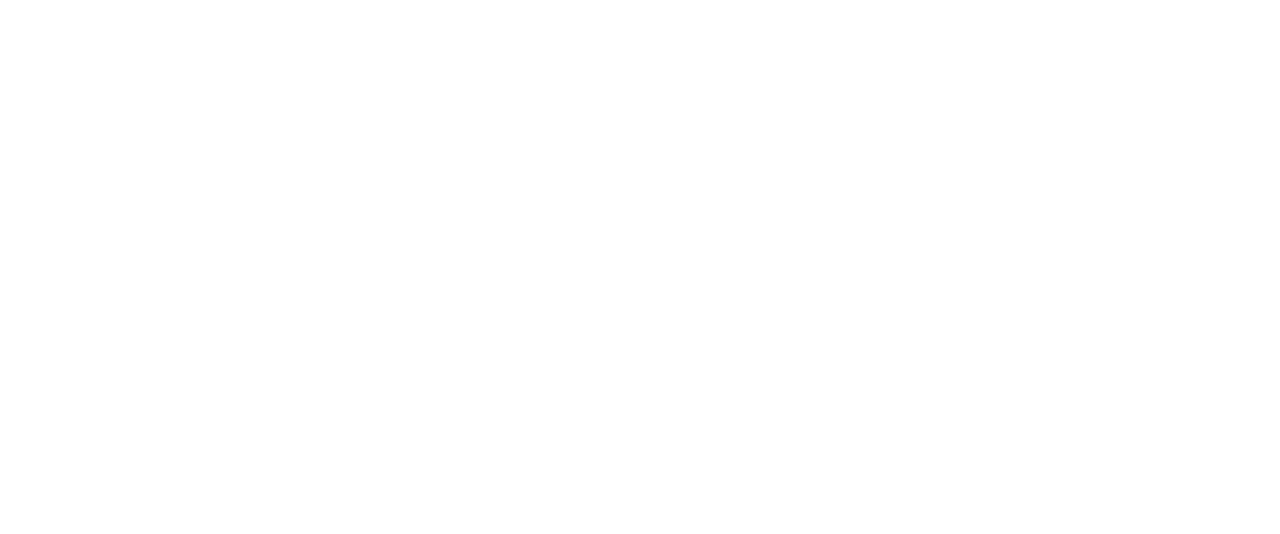
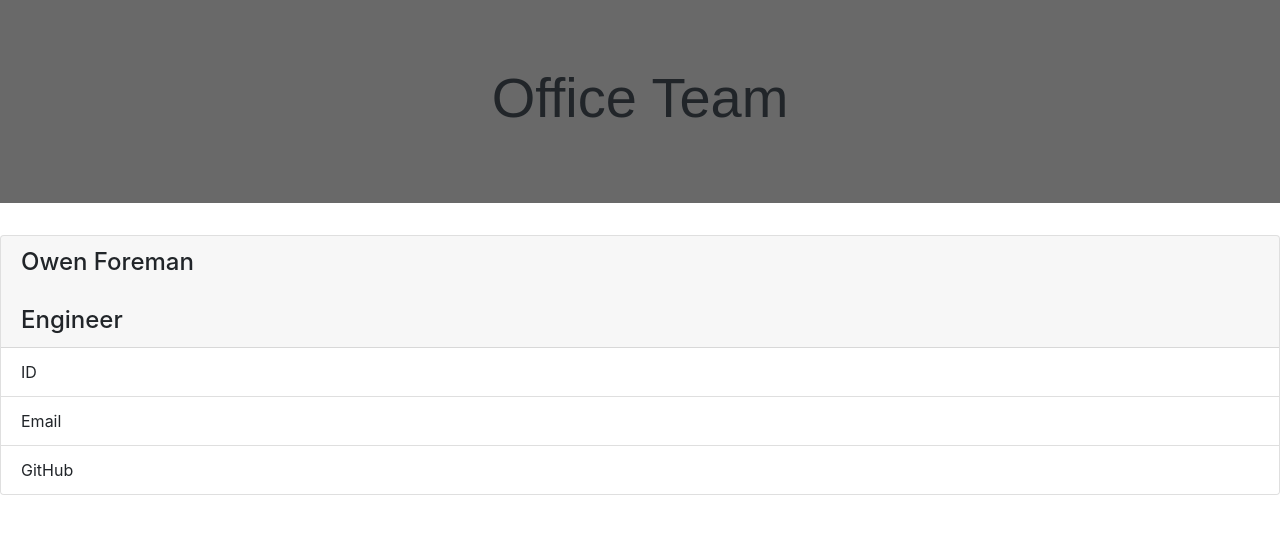
Before and after one commit to owenforeman1/Office-Team-Profile-Generator, a website: page dist/index.html in a window 1280 px wide. Drawn offline with nearby package versions, Linux system fonts and the light colour scheme.

Commit message:
html start

```diff
--- a/dist/index.html
+++ b/dist/index.html
@@ -4,9 +4,25 @@
   <meta charset="UTF-8">
   <meta http-equiv="X-UA-Compatible" content="IE=edge">
   <meta name="viewport" content="width=device-width, initial-scale=1.0">
+  <link rel="stylesheet" href="https://cdn.jsdelivr.net/npm/bootstrap@4.3.1/dist/css/bootstrap.min.css" integrity="sha384-ggOyR0iXCbMQv3Xipma34MD+dH/1fQ784/j6cY/iJTQUOhcWr7x9JvoRxT2MZw1T" crossorigin="anonymous">
+
+  <link rel="stylesheet" href="./style.css">
   <title>Team Page</title>
 </head>
+<header >
+  <div class="jumbotron jumbotron-fluid" style="    background-color: dimgray; font-family: 'Signika', sans-serif;">
+  <div class="container ">
+    <h1 class="display-4" style="text-align: center; ">Office Team</h1>
+  </div>
+</header>
 <body>
-
+  <div class="card mx-auto" style="width: 18 rem">
+  <h4 class="card-header">Owen Foreman <br /> <br /> Engineer</h4>
+  <ul class="list-group list-group-flush">
+    <li class="list-group-item">ID</li>
+    <li class="list-group-item">Email</li>
+    <li class="list-group-item">GitHub</li>
+  </ul>
+</div>
 </body>
 </html>
```
